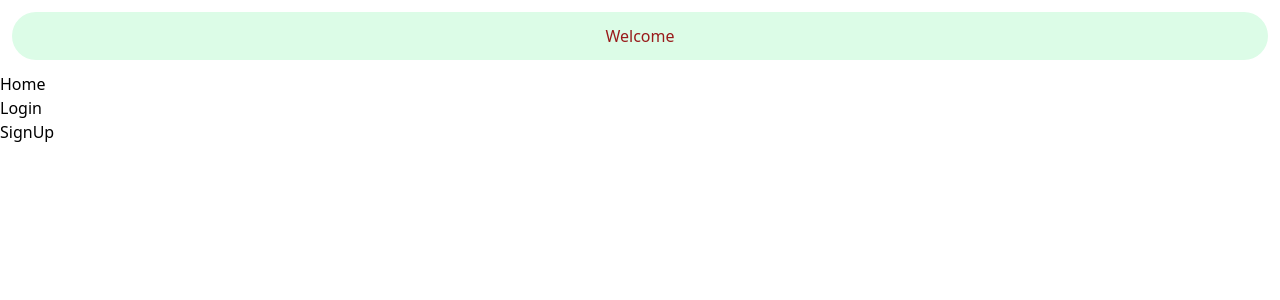
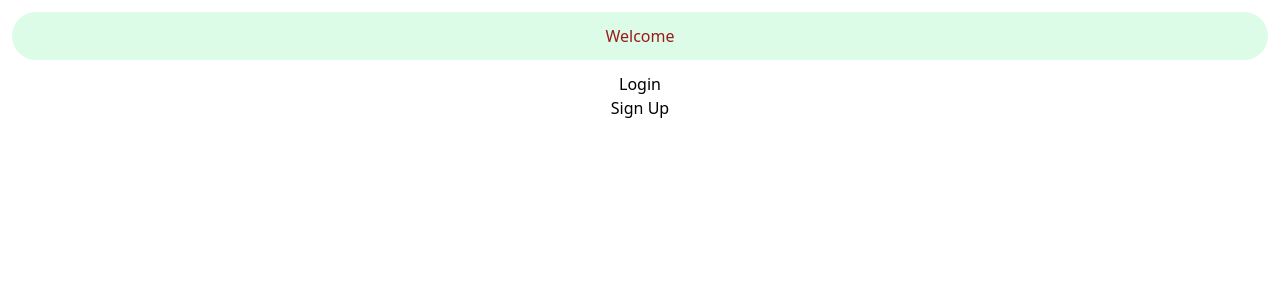
Before and after one commit to miraj2399/MasterNotes, a React (Create React App) app in the folder client/: page / in a window 1280 px wide. Shown: the top 300 px of the page. Built offline with nearby package versions, Linux system fonts and the light colour scheme.

Commit message:
routing
added routes to login and signup from home page

```diff
--- a/client/package.json
+++ b/client/package.json
@@ -8,6 +8,7 @@
     "@testing-library/user-event": "^13.5.0",
     "react": "^18.2.0",
     "react-dom": "^18.2.0",
+    "react-router-dom": "^6.16.0",
     "react-scripts": "5.0.1",
     "web-vitals": "^2.1.4"
   },
--- a/client/src/App.js
+++ b/client/src/App.js
@@ -2,16 +2,17 @@
 import Home from "./pages/Home";
 import Login from "./pages/Login";
 import SignUp from "./pages/SignUp";
+import { Routes, Route } from 'react-router-dom';
 import './index.css';
 function App() {
   return (
-    <div className="App">
-      <h1 className="bg-green-100 text-center text-red-800 m-3 rounded-3xl p-3">Welcome</h1>
-      <Home />
-      <Login />
-      <SignUp />
-
-    </div>
+    <>
+      <Routes>
+        <Route path="/" element={<Home />} />
+        <Route path="/login" element={<Login />} />
+        <Route path="/signup" element={<SignUp />} />
+      </Routes>
+    </>
   );
 }
 
--- a/client/src/index.js
+++ b/client/src/index.js
@@ -1,11 +1,14 @@
 import React from 'react';
 import ReactDOM from 'react-dom/client';
+import { BrowserRouter } from 'react-router-dom';
 import App from './App';
 
 
 const root = ReactDOM.createRoot(document.getElementById('root'));
 root.render(
   <React.StrictMode>
-    <App />
+    <BrowserRouter>
+      <App />
+    </BrowserRouter>
   </React.StrictMode>
 );
--- a/client/src/pages/Home.js
+++ b/client/src/pages/Home.js
@@ -1,7 +1,18 @@
+import { Link } from 'react-router-dom';
+
 export default function Home() {
     return (
-        <div className="App">
-        <h1>Home</h1>
+    <div className="App">
+    <h1 className="bg-green-100 text-center text-red-800 m-3 rounded-3xl p-3">Welcome</h1>
+
+        <div className="text-center">
+            <Link to="/login">Login</Link>
         </div>
+
+        <div className="text-center">
+            <Link to="/signup">Sign Up</Link>
+        </div>
+
+    </div>
     );
-    }
+}
--- a/client/src/pages/Login.js
+++ b/client/src/pages/Login.js
@@ -1,7 +1,14 @@
+import { Link } from 'react-router-dom';
+
 export default function Login() {
     return (
         <div className="App">
-        <h1>Login</h1>
+        <h1 className="text-center">Login page here</h1>
+
+        <div className="text-center">
+            <Link to="/">Back</Link>
+        </div>
+
         </div>
     );
-    }
+}
--- a/client/src/pages/SignUp.js
+++ b/client/src/pages/SignUp.js
@@ -1,7 +1,14 @@
+import { Link } from 'react-router-dom';
+
 export default function SignUp() {
     return (
         <div className="App">
-        <h1>SignUp</h1>
+        <h1 className="text-center">Sign up page here</h1>
+
+        <div className="text-center">
+            <Link to="/">Back</Link>
+        </div>
+
         </div>
     );
-    }
+}
```
Also changed, not shown: 1 other file (tests, documents, lock files or other folders).
